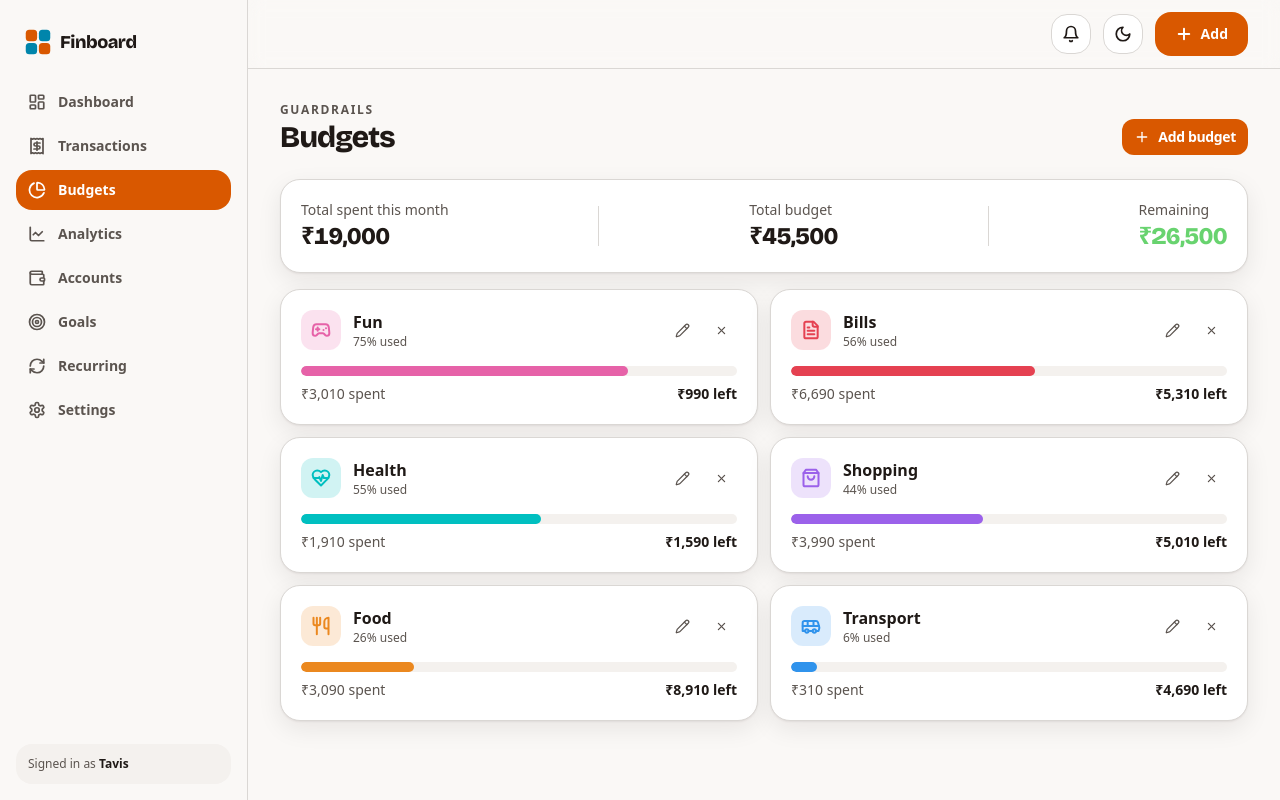
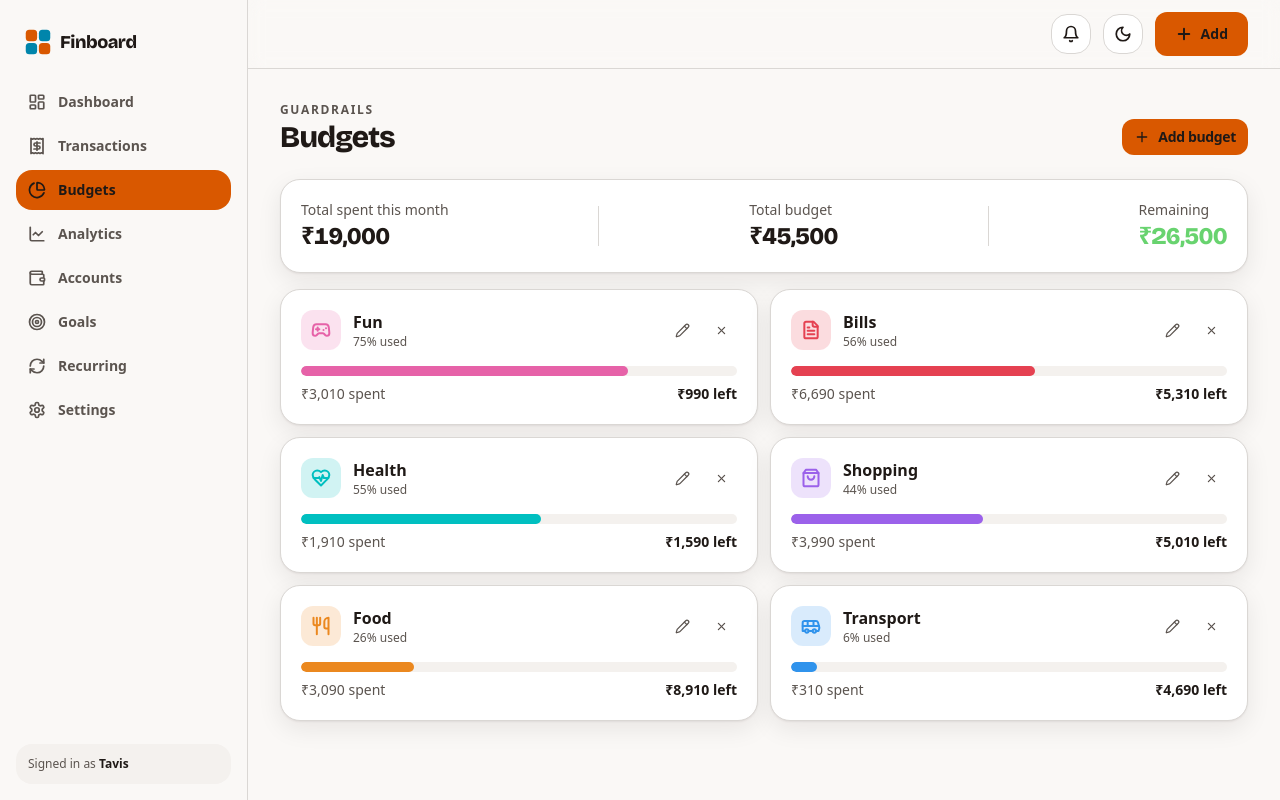
Before and after one commit to tavishnew/Financial_board, a Next.js app: page /budgets in a window 1280 px wide. Built offline with nearby package versions, Linux system fonts and the light colour scheme; a web font is replaced by a local one.

Commit message:
style(design): F1 - fix white-on-coral contrast (AA) via on-primary token

```diff
--- a/app/analytics/page.tsx
+++ b/app/analytics/page.tsx
@@ -40,7 +40,7 @@ export default function AnalyticsPage() {
                 onClick={() => setRange(r.months)}
                 className={cn(
                   "rounded-pill px-3 py-1.5 text-sm font-semibold transition-colors",
-                  range === r.months ? "bg-primary text-white" : "text-muted hover:text-ink"
+                  range === r.months ? "bg-primary text-on-primary" : "text-muted hover:text-ink"
                 )}
               >
                 {r.label}
--- a/app/globals.css
+++ b/app/globals.css
@@ -17,6 +17,7 @@
   --primary: oklch(0.62 0.18 45);
   --primary-press: oklch(0.56 0.19 45);
   --accent: oklch(0.55 0.16 215);
+  --on-primary: oklch(0.20 0.02 50);
   --shadow-card: 0 1px 2px oklch(0.2 0.02 50 / 0.06), 0 8px 24px oklch(0.2 0.02 50 / 0.08);
   --shadow-card-hover: 0 2px 4px oklch(0.2 0.02 50 / 0.08), 0 18px 44px oklch(0.2 0.02 50 / 0.14);
   --shadow-glow: 0 0 0 1px oklch(0.62 0.18 45 / 0.4), 0 12px 40px oklch(0.62 0.18 45 / 0.28);
@@ -32,6 +33,7 @@
   --primary: oklch(0.70 0.17 45);
   --primary-press: oklch(0.64 0.18 45);
   --accent: oklch(0.75 0.15 200);
+  --on-primary: oklch(0.20 0.02 50);
   --shadow-card: 0 1px 2px oklch(0 0 0 / 0.5), 0 10px 30px oklch(0 0 0 / 0.45);
   --shadow-card-hover: 0 2px 6px oklch(0 0 0 / 0.55), 0 22px 54px oklch(0 0 0 / 0.6);
   --shadow-glow: 0 0 0 1px oklch(0.70 0.17 45 / 0.5), 0 14px 48px oklch(0.70 0.17 45 / 0.35);
--- a/app/onboarding/page.tsx
+++ b/app/onboarding/page.tsx
@@ -71,7 +71,7 @@ export default function OnboardingPage() {
               <div
                 className={cn(
                   "grid h-8 w-8 place-items-center rounded-full text-sm font-bold transition-colors",
-                  i <= step ? "bg-primary text-white" : "bg-surface-2 text-muted"
+                  i <= step ? "bg-primary text-on-primary" : "bg-surface-2 text-muted"
                 )}
               >
                 {i < step ? <Check size={16} /> : i + 1}
--- a/app/page.tsx
+++ b/app/page.tsx
@@ -185,10 +185,10 @@ export default function LandingPage() {
 
       {/* CTA */}
       <section className="relative z-10 mx-auto max-w-6xl px-5 py-12">
-        <div className="card relative overflow-hidden bg-primary p-10 text-center text-white">
+        <div className="card relative overflow-hidden bg-primary p-10 text-center text-on-primary">
           <div aria-hidden className="pointer-events-none absolute -right-10 -top-10 h-48 w-48 rounded-full bg-white/20 blur-2xl" />
           <h2 className="display text-[clamp(1.8rem,5vw,3rem)]">Stop guessing. Start seeing.</h2>
-          <p className="mx-auto mt-3 max-w-md text-white/80">
+          <p className="mx-auto mt-3 max-w-md text-on-primary opacity-80">
             Spin up your dashboard in a minute. It&apos;s free, it&apos;s bold, and it&apos;s yours.
           </p>
           <Link href="/signup" className="mt-6 inline-block">
--- a/app/settings/page.tsx
+++ b/app/settings/page.tsx
@@ -63,7 +63,7 @@ export default function SettingsPage() {
             </Field>
           </div>
           <div className="mt-3 flex items-center gap-3">
-            <span className="grid h-14 w-14 place-items-center rounded-2xl bg-primary text-xl font-bold text-white">
+            <span className="grid h-14 w-14 place-items-center rounded-2xl bg-primary text-xl font-bold text-on-primary">
               {name.charAt(0).toUpperCase()}
             </span>
             <Button variant="outline" size="sm">Change avatar</Button>
@@ -82,7 +82,7 @@ export default function SettingsPage() {
                     onClick={() => setTheme(t)}
                     className={cn(
                       "flex flex-1 items-center justify-center gap-2 rounded-xl py-2 text-sm font-semibold capitalize transition-colors",
-                      theme === t ? "bg-primary text-white" : "text-muted hover:text-ink"
+                      theme === t ? "bg-primary text-on-primary" : "text-muted hover:text-ink"
                     )}
                   >
                     {t === "dark" ? <Moon size={16} /> : <Sun size={16} />} {t}
--- a/app/transactions/page.tsx
+++ b/app/transactions/page.tsx
@@ -169,7 +169,7 @@ export default function TransactionsPage() {
               onClick={() => setType(t)}
               className={cn(
                 "rounded-pill px-3 py-1.5 text-sm font-semibold capitalize transition-colors",
-                type === t ? "bg-primary text-white" : "bg-surface-2 text-muted hover:text-ink"
+                type === t ? "bg-primary text-on-primary" : "bg-surface-2 text-muted hover:text-ink"
               )}
             >
               {t}
@@ -234,7 +234,7 @@ export default function TransactionsPage() {
                 aria-label="Select transaction"
                 className={cn(
                   "grid h-5 w-5 shrink-0 place-items-center rounded-md border transition-colors",
-                  selected.has(t.id) ? "border-primary bg-primary text-white" : "border-line"
+                  selected.has(t.id) ? "border-primary bg-primary text-on-primary" : "border-line"
                 )}
               >
                 {selected.has(t.id) && <Check size={13} />}
--- a/components/AppShell.tsx
+++ b/components/AppShell.tsx
@@ -63,7 +63,7 @@ export function AppShell({ children }: { children: ReactNode }) {
                 href={item.href}
                 className={cn(
                   "flex items-center gap-3 rounded-2xl px-3 py-2.5 text-sm font-semibold transition-colors",
-                  active ? "bg-primary text-white shadow-[var(--shadow-glow)]" : "text-muted hover:bg-surface-2 hover:text-ink"
+                  active ? "bg-primary text-on-primary shadow-[var(--shadow-glow)]" : "text-muted hover:bg-surface-2 hover:text-ink"
                 )}
               >
                 <Icon size={18} strokeWidth={2.3} />
@@ -99,7 +99,7 @@ export function AppShell({ children }: { children: ReactNode }) {
                     onClick={() => setMobileOpen(false)}
                     className={cn(
                       "flex items-center gap-3 rounded-2xl px-3 py-2.5 text-sm font-semibold",
-                      active ? "bg-primary text-white" : "text-muted hover:bg-surface-2 hover:text-ink"
+                      active ? "bg-primary text-on-primary" : "text-muted hover:bg-surface-2 hover:text-ink"
                     )}
                   >
                     <Icon size={18} strokeWidth={2.3} />
@@ -168,7 +168,7 @@ export function AppShell({ children }: { children: ReactNode }) {
                 href={item.href}
                 className={cn(
                   "grid h-11 w-16 place-items-center rounded-2xl",
-                  active ? "bg-primary text-white" : "text-muted"
+                  active ? "bg-primary text-on-primary" : "text-muted"
                 )}
               >
                 <Icon size={20} strokeWidth={2.3} />
--- a/components/Button.tsx
+++ b/components/Button.tsx
@@ -13,7 +13,7 @@ interface ButtonProps extends ButtonHTMLAttributes<HTMLButtonElement> {
 
 const variants: Record<Variant, string> = {
   primary:
-    "bg-primary text-white hover:bg-primary-press shadow-[var(--shadow-glow)] hover:-translate-y-0.5",
+    "bg-primary text-on-primary hover:bg-primary-press shadow-[var(--shadow-glow)] hover:-translate-y-0.5",
   ghost: "bg-transparent text-ink hover:bg-surface-2",
   soft: "bg-surface-2 text-ink hover:bg-line/60",
   danger: "bg-danger text-white hover:opacity-90",
@@ -22,8 +22,8 @@ const variants: Record<Variant, string> = {
 
 const sizes: Record<Size, string> = {
   sm: "h-9 px-3 text-sm rounded-xl",
-  md: "h-11 px-5 text-[0.95rem] rounded-2xl",
-  lg: "h-13 px-7 text-base rounded-2xl",
+  md: "h-11 px-5 text-[0.95rem] rounded-button",
+  lg: "h-13 px-7 text-base rounded-button",
 };
 
 export const Button = forwardRef<HTMLButtonElement, ButtonProps>(
--- a/components/QuickAdd.tsx
+++ b/components/QuickAdd.tsx
@@ -12,7 +12,7 @@ export function QuickAdd({ className = "" }: { className?: string }) {
       <button
         onClick={() => setOpen(true)}
         className={cn(
-          "inline-flex h-11 items-center gap-2 rounded-2xl bg-primary px-5 text-sm font-semibold text-white shadow-[var(--shadow-glow)] transition-all hover:-translate-y-0.5 hover:bg-primary-press",
+          "inline-flex h-11 items-center gap-2 rounded-button bg-primary px-5 text-sm font-semibold text-on-primary shadow-[var(--shadow-glow)] transition-all hover:-translate-y-0.5 hover:bg-primary-press",
           className
         )}
       >
--- a/components/TransactionModal.tsx
+++ b/components/TransactionModal.tsx
@@ -106,7 +106,7 @@ export function TransactionModal({
                   onClick={() => setType(t)}
                   className={cn(
                     "rounded-xl py-2 text-sm font-semibold capitalize transition-colors",
-                    type === t ? "bg-primary text-white" : "text-muted hover:text-ink"
+                    type === t ? "bg-primary text-on-primary" : "text-muted hover:text-ink"
                   )}
                 >
                   {t}
--- a/tailwind.config.ts
+++ b/tailwind.config.ts
@@ -21,6 +21,7 @@ const config: Config = {
         accent: "var(--accent)",
         positive: "var(--c-income)",
         danger: "var(--c-bills)",
+        onPrimary: "var(--on-primary)",
       },
       fontFamily: {
         display: ["var(--font-display)", "ui-sans-serif", "system-ui", "sans-serif"],
@@ -29,6 +30,7 @@ const config: Config = {
       borderRadius: {
         card: "20px",
         pill: "999px",
+        button: "12px",
       },
       boxShadow: {
         card: "var(--shadow-card)",
```
